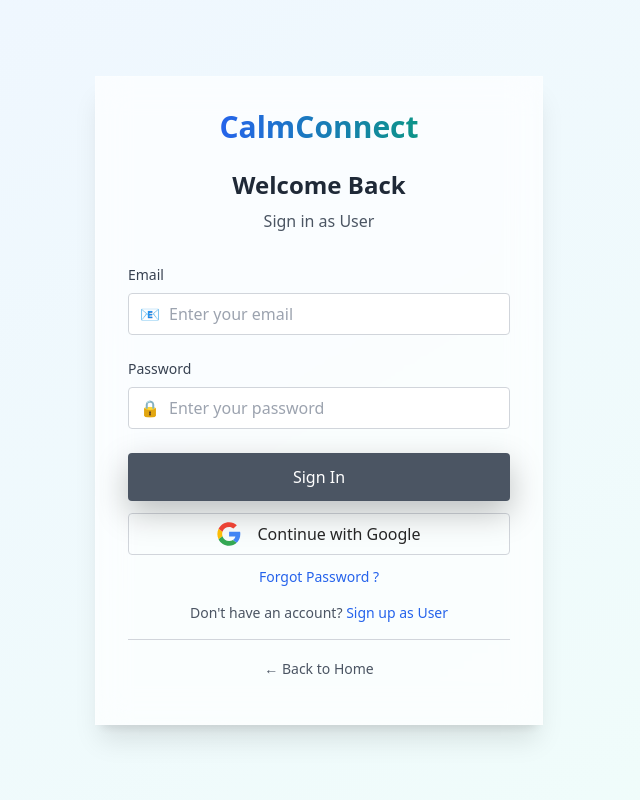
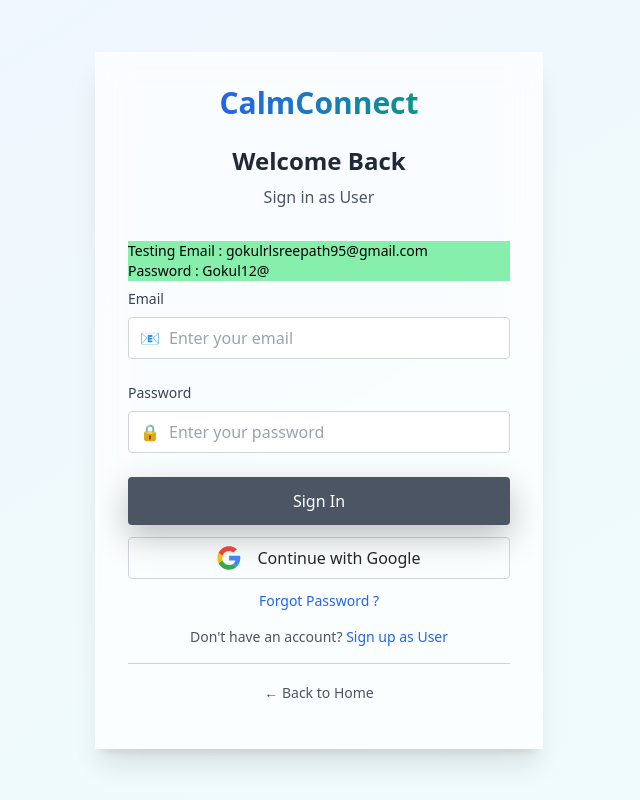
Before and after one commit to gokulrl-developer/calmconnect-frontend, a React (Vite) app: page /user/login in a window 1280 px wide. Shown: the whole page, without its empty margins (321-961 px from the left). Built offline with nearby package versions, Linux system fonts and the light colour scheme; no server answers.

Commit message:
chore:small ui enhancements

```diff
--- a/src/pages/Landing.tsx
+++ b/src/pages/Landing.tsx
@@ -179,16 +179,16 @@
                 <Button
                   variant="primary"
                   size="lg"
-                  onClick={() => navigate('/auth/signup')}
+                  onClick={() => navigate('/user/sign-up')}
                   className="flex items-center gap-2"
                 >
-                  <Video className="w-4 h-4" />
-                  Start Online Therapy
+                  <Heart className="w-4 h-4" />
+                  Start Your Journey
                 </Button>
                 <Button
                   variant="secondary"
                   size="lg"
-                  onClick={() => navigate('/auth/login')}
+                  onClick={() => navigate('/user/login')}
                   className="flex items-center gap-2"
                 >
                   <Users className="w-4 h-4" />
@@ -557,16 +557,16 @@
               <Button
                 variant="primary"
                 size="lg"
-                onClick={() => navigate('/auth/signup')}
+                onClick={() => navigate('/user/sign-up')}
                 className="flex items-center gap-2"
               >
-                <Monitor className="w-4 h-4" />
-                Start Online Therapy
+                <Heart className="w-4 h-4" />
+                Start Your Journey
               </Button>
               <Button
                 variant="secondary"
                 size="lg"
-                onClick={() => navigate('/auth/login')}
+                onClick={() => navigate('/user/login')}
               >
                 Sign In
               </Button>
--- a/src/pages/Login.tsx
+++ b/src/pages/Login.tsx
@@ -6,7 +6,7 @@
 import { loginUserAsync } from "../features/authentication/authThunk";
 import { loginPsychologistAsync } from "../features/authentication/authThunk";
 import { loginAdminAsync } from "../features/authentication/authThunk";
-import { useAppDispatch} from "../hooks/customReduxHooks";
+import { useAppDispatch } from "../hooks/customReduxHooks";
 
 interface LoginProps {
   role: string;
@@ -106,8 +106,8 @@
             {role === "user"
               ? "User"
               : role === "psychologist"
-              ? "Psychologist"
-              : "Admin"}
+                ? "Psychologist"
+                : "Admin"}
           </p>
         </div>
 
@@ -119,6 +119,16 @@
 
         <form onSubmit={handleSubmit} className="space-y-6">
           <div className="space-y-2">
+            {role==="user" &&(
+            <div className="bg-green-300">
+            <p className="text-black text-sm">Testing Email : gokulrlsreepath95@gmail.com</p>
+            <p className="text-black text-sm">Password : Gokul12@</p>
+            </div>)}
+            {role==="psychologist" &&(
+            <div className="bg-green-300">
+            <p className="text-black text-sm">Testing Email : gokulrlsreepath95@gmail.com</p>
+            <p className="text-black text-sm">Password : Gokul12@</p>
+            </div>)}
             <label htmlFor="email" className="block text-sm font-medium text-gray-700">
               Email
             </label>
@@ -134,9 +144,8 @@
                   setEmail(e.target.value)
                 }
                 placeholder="Enter your email"
-                className={`w-full pl-10 pr-3 py-2 border rounded-lg focus:outline-none focus:ring-2 focus:ring-primary-500 focus:border-transparent transition-all duration-300 ${
-                  errors.email ? 'border-red-300' : 'border-gray-300'
-                }`}
+                className={`w-full pl-10 pr-3 py-2 border rounded-lg focus:outline-none focus:ring-2 focus:ring-primary-500 focus:border-transparent transition-all duration-300 ${errors.email ? 'border-red-300' : 'border-gray-300'
+                  }`}
               />
             </div>
             {errors.email && (
@@ -160,9 +169,8 @@
                   setPassword(e.target.value)
                 }
                 placeholder="Enter your password"
-                className={`w-full pl-10 pr-3 py-2 border rounded-lg focus:outline-none focus:ring-2 focus:ring-primary-500 focus:border-transparent transition-all duration-300 ${
-                  errors.password ? 'border-red-300' : 'border-gray-300'
-                }`}
+                className={`w-full pl-10 pr-3 py-2 border rounded-lg focus:outline-none focus:ring-2 focus:ring-primary-500 focus:border-transparent transition-all duration-300 ${errors.password ? 'border-red-300' : 'border-gray-300'
+                  }`}
               />
             </div>
             {errors.password && (
@@ -241,7 +249,7 @@
           </div>
         ) : null}
         <div className="my-3 text-center space-y-4">
-        {role==="user" || role==="psychologist"?(
+          {role === "user" || role === "psychologist" ? (
             <p className="text-sm text-gray-600">
               <Link
                 to={role === "user" ? "/user/forgot-password" : "/psychologist/forgot-password"}
@@ -250,7 +258,7 @@
                 Forgot Password ?
               </Link>
             </p>
-            ):null}
+          ) : null}
           {role !== "admin" ? (
             <p className="text-sm text-gray-600">
               Don't have an account?{" "}
--- a/src/pages/psychologist/Application.tsx
+++ b/src/pages/psychologist/Application.tsx
@@ -218,6 +218,12 @@
     <div className="min-h-screen bg-gradient-to-br from-primary-50 to-secondary-50 p-4">
       <div className="max-w-4xl mx-auto">
         <Card className="p-8 shadow-xl">
+      <button
+          onClick={handleLogout}
+          className="mt-2 text-red-600 hover:underline flex items-center justify-center gap-2"
+        >
+          <LogOut size={18} /> Logout
+        </button>
           <h1 className="text-3xl font-bold text-gray-800 mb-6 text-center">
             {existingApplication?.status === "rejected"
               ? "Update and Reapply"
```
